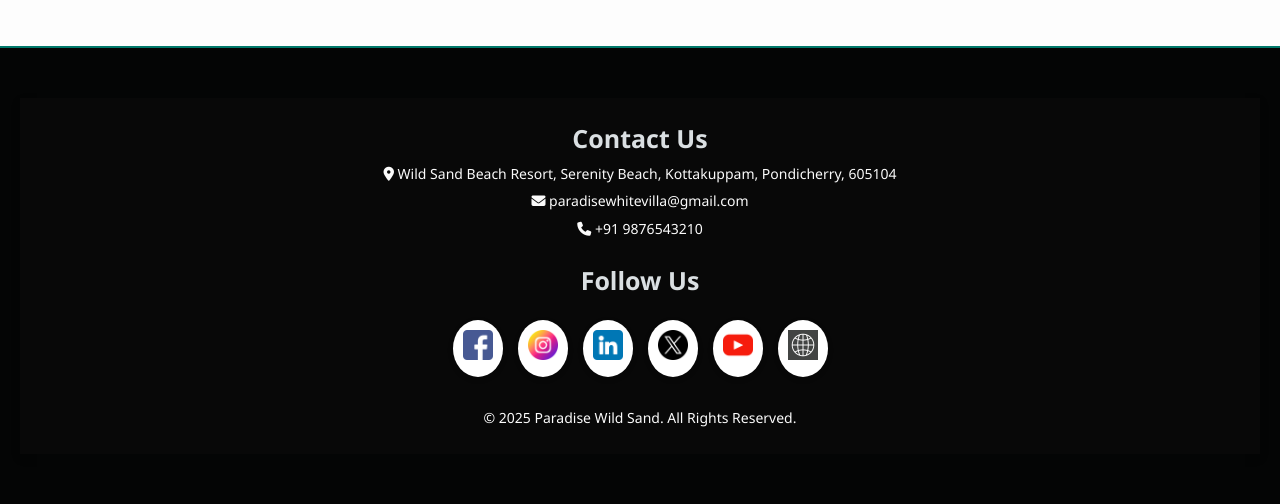
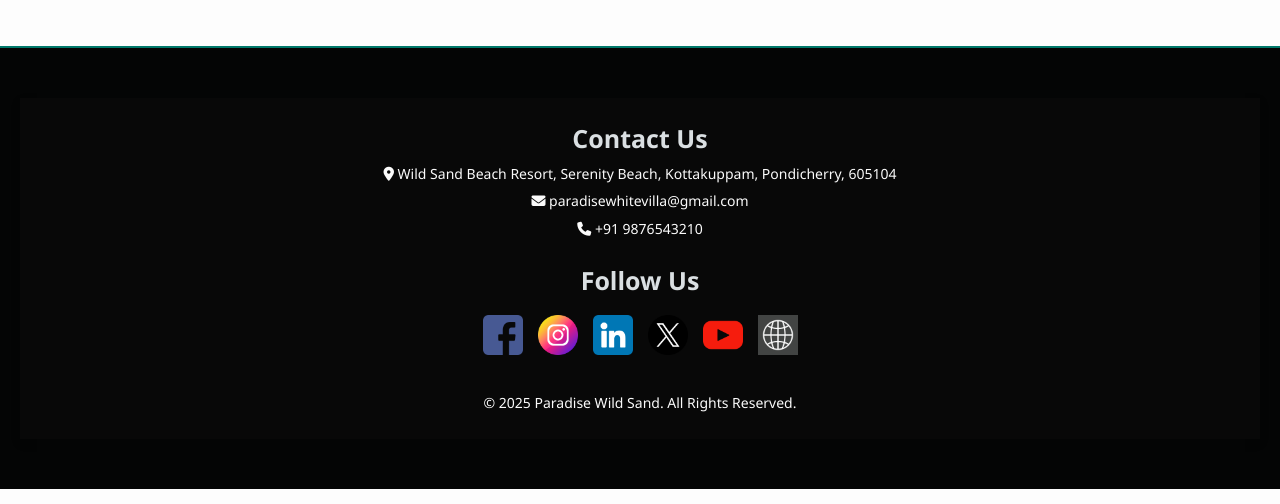
Before and after one commit to karishmasultana-10/paradise-wild-sand, a plain HTML site: page index.html in a window 1280 px wide. Shown: the part 3606-4110 px from the top of the page. Drawn offline with Linux system fonts and the light colour scheme.

```diff
--- a/style/main.css
+++ b/style/main.css
@@ -706,29 +706,23 @@ nav a.active {
   display: flex;
   justify-content: center;
   gap: 15px;
-  margin: 20px 0;
+  margin: 15px;
   flex-wrap: wrap;
 }
 
-.social-icons a {
-  background-color: white;
-  border-radius: 50%;
-  padding: 10px;
-  display: inline-block;
-  box-shadow: 0 2px 6px rgba(0, 0, 0, 0.1);
-  transition: transform 0.3s ease, background-color 0.3s ease;
+.social-icons img {
+  width: 40px;
+  height: 40px;
+  object-fit: contain;
+  transition: transform 0.3s ease;
 }
 
 .social-icons a:hover {
-  background-color: #f1f1f1;
-  transform: scale(1.1);
+
+  transform: scale(1.2);
 }
 
-.social-icons img {
-  width: 30px;
-  height: 30px;
-  object-fit: contain;
-}
+
 /* Gallery sectcion */
 .image-carousel{
   display: flex;
```
